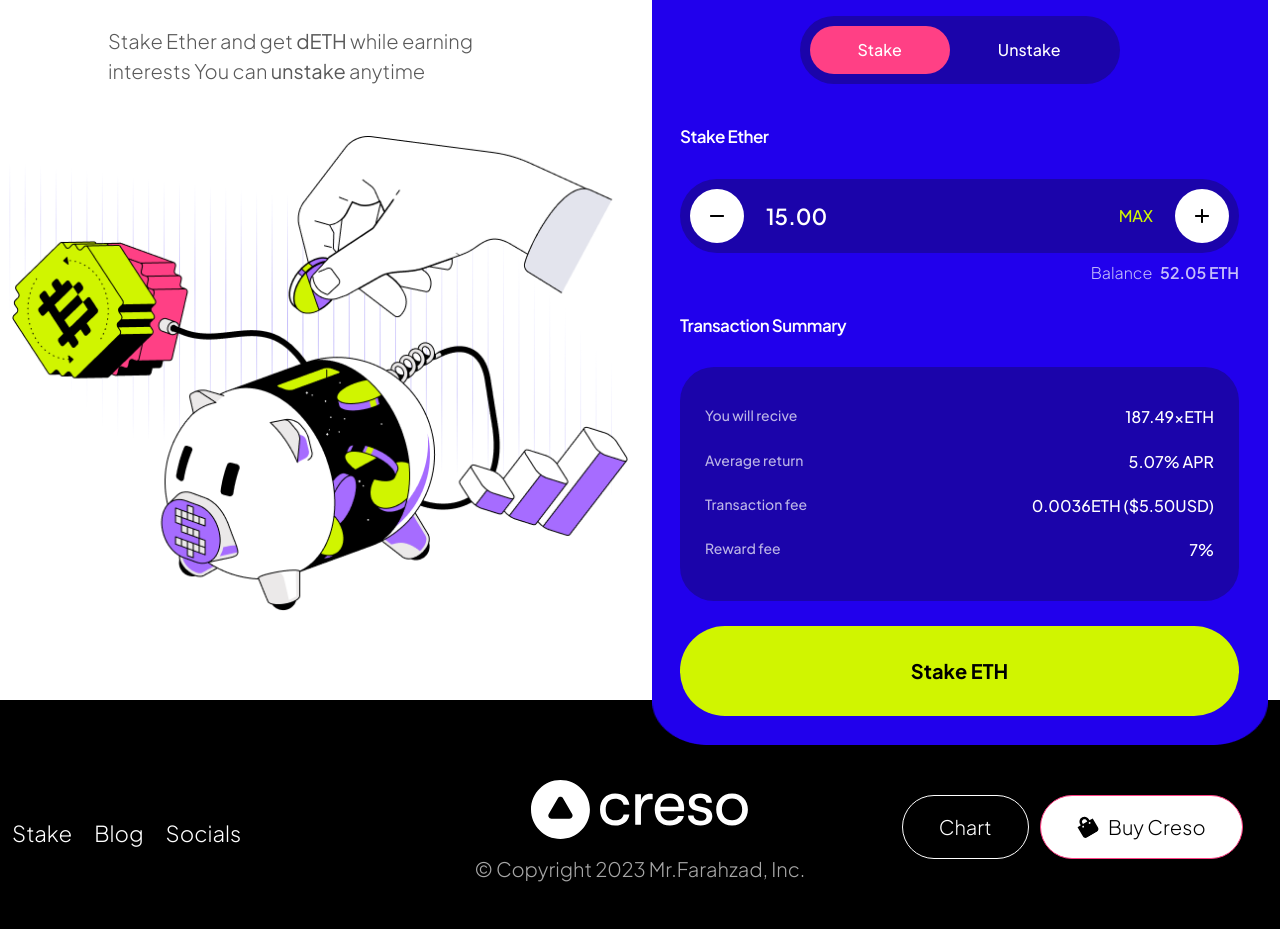
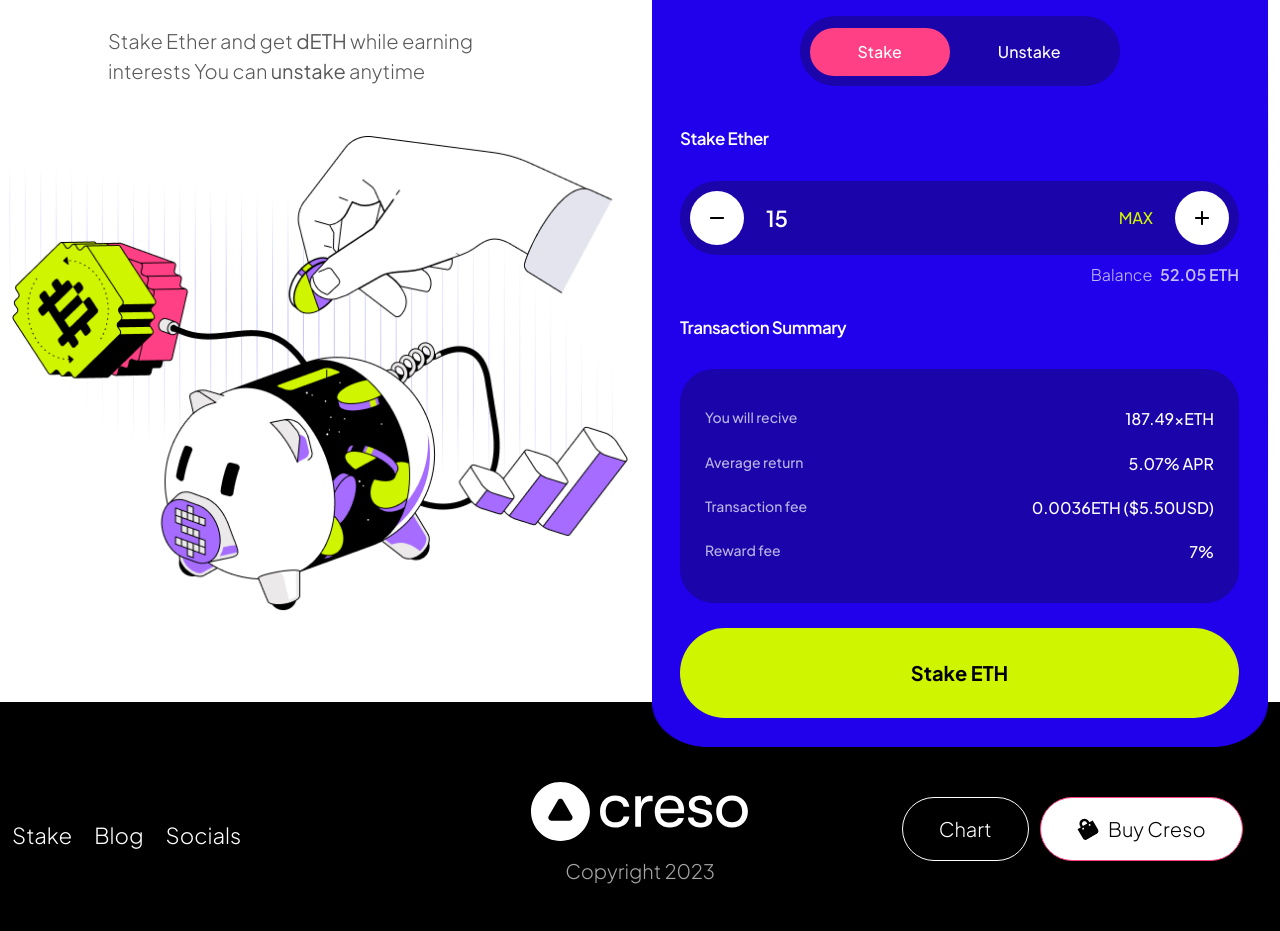
Before and after one commit to imranhwebdev/creso, a React (Vite) app: page /stake in a window 1280 px wide. Shown: the part 344-1275 px from the top of the page. Built offline with nearby package versions, Linux system fonts and the light colour scheme.

Commit message:
'alldone'

```diff
--- a/src/assets/scss/_header.scss
+++ b/src/assets/scss/_header.scss
@@ -93,7 +93,7 @@
 .heading{
     &.fixed{
         position: fixed;
-        background: rgba(255, 255, 255, 0.77);
+        background: rgba(255, 255, 255, 0.934) !important;
         box-shadow: 0px 14px 57px 0px hsla(248, 100%, 72%, 0.167);
         border-bottom: 1px solid rgba(0, 0, 0, 0.1);
         backdrop-filter: blur(16.5px);
@@ -130,7 +130,7 @@
         }
         & .dropdown-menu {
             border-radius: 23px;
-            background: rgba(255, 255, 255, 0.77) !important;
+            background: rgba(255, 255, 255, 0.982) !important;
             box-shadow: 0px 14px 57px 0px rgba(132, 112, 255, 0.44);
             backdrop-filter: blur(16.5px);
             min-width: 236px;
@@ -187,7 +187,7 @@
         top: 70px;
         left: 30px;
         border-radius: 23px;
-        background: rgba(255, 255, 255, 0.77);
+        background: rgba(255, 255, 255, 0.98) !important;
         box-shadow: 0px 14px 57px 0px rgba(132, 112, 255, 0.44);
         backdrop-filter: blur(16.5px);
         padding-top: 32px;
--- a/src/assets/scss/_main.scss
+++ b/src/assets/scss/_main.scss
@@ -814,6 +814,12 @@
     position: relative;
     z-index: 1;
     padding-top: 60px;
+    @include mmd{
+        padding-top: 0;
+    }
+    @include sm{
+        padding-top: 40px;
+    }
     &::before{
         position: absolute;
         content: "";
@@ -841,6 +847,13 @@
         z-index: -1;
     }
     .stakehero-content{
+        @include mmd{
+            display: flex;
+            align-items: end;
+        }
+        @include sm{
+            display: block;
+        }
         & .stakeimg1{
             max-width: 66px;
             margin-top: 20px;
@@ -905,8 +918,10 @@
             padding: 10px;
             margin: 0 auto;
             margin-bottom: 40px;
+            padding-top: 12px;
             @include sm{
                 margin-bottom: 24px;
+                max-width: 230px;
             }
             ul{
                 @include sm{
@@ -922,9 +937,10 @@
                     cursor: pointer;
                     padding: 12px 48px;
                     @include sm{
-                        padding: 8px 31px;
                         font-size: 12px;
-
+                        width: 100px;
+                        padding: 12px 0;
+                        text-align: center;
                     }
 
                 }
@@ -935,7 +951,6 @@
                 li:hover{
                     border-radius: 43.872px;
                     background: #FF4085;
-                    padding: 12px 48px;
                 }
             }
         }
@@ -1140,6 +1155,9 @@
                     font-weight: 300;
                     line-height: 152.5%;
                 }
+                & a:hover{
+                    opacity: .5;
+                }
             }
             @include mmd{
                 text-align: center;
--- a/src/components/Footer.jsx
+++ b/src/components/Footer.jsx
@@ -11,9 +11,9 @@ export default function Footer(){
                     <Col md={12}>
                         <div className="join__menu text-center mb-4">
                             <ul>
-                                <li><a href="/">Stake</a></li>
-                                <li><a href="/">Blog</a></li>
-                                <li><a href="/">Socials</a></li>
+                                <li><a href="/stake">Stake</a></li>
+                                <li><a href="/blog">Blog</a></li>
+                                <li><a href="/socials">Socials</a></li>
                             </ul>
                         </div>
                     </Col>
@@ -28,8 +28,8 @@ export default function Footer(){
             <Row>
                 <Col lg={12}>
                     <div className="footer-content text-center">
-                       <a href="/" className='footer-logo'> <img src={FooterLogo} alt="" /></a>
-                        <p>© Copyright 2023 Mr.farahzad, Inc.</p>
+                        <a href="/" className='footer-logo'> <img src={FooterLogo} alt="" /></a>
+                        <p>Copyright 2023 </p>
                     </div>
                 </Col>
             </Row>
--- a/src/components/Header.jsx
+++ b/src/components/Header.jsx
@@ -20,16 +20,6 @@ export default function Header(){
     const setMobile = () => {
         setIsMobile(!isMobile);}
 
-
-    const [fix, setFix] = useState(false)
-    function setFixed(){
-        if(window.scrollY >= 100){
-            setFix(true)
-        }else{
-            setFix(false)
-        }
-    }
-    window.addEventListener("scroll", setFixed);
     const [activeSocial, setActiveSocial] = useState({
         title:'ETH',
         img:Eth
@@ -56,7 +46,7 @@ export default function Header(){
         setActiveSocial(e)
     }
     return(
-        <header className={fix ? 'heading fixed' : 'heading'}>
+        <header className="heading">
             <Navbar collapseOnSelect expand="lg">
                 <Container>
                     <div className='d-flex'>
@@ -69,9 +59,9 @@ export default function Header(){
                     </div>
                     <Navbar.Collapse id="responsive-navbar-nav">
                         <Nav className="ms-auto">
-                            <NavLink to="stake"  spy={true} smooth={true} offset={50} duration={500} >Stake</NavLink>
-                            <NavLink to="blog" spy={true} smooth={true} offset={50} duration={500} >Blog</NavLink>
-                            <NavLink to="socials" spy={true} smooth={true} offset={50} duration={500} >Socials</NavLink>
+                            <NavLink to="/stake">Stake</NavLink>
+                            <NavLink to="/blog">Blog</NavLink>
+                            <NavLink to="/socials">Socials</NavLink>
                         </Nav>
                     </Navbar.Collapse>
                     <div className='header-buttons d-flex align-items-center'>
@@ -110,9 +100,9 @@ export default function Header(){
                         </Dropdown>
                         <div className="mobile__menu">
                             <ul>
-                                <li><NavLink to="stake"  spy={true} smooth={true} offset={50} duration={500} >Stake</NavLink></li>
-                                <li><NavLink to="blog" spy={true} smooth={true} offset={50} duration={500} >Blog</NavLink></li>
-                                <li><NavLink to="socials" spy={true} smooth={true} offset={50} duration={500} >Socials</NavLink></li>
+                                <li><NavLink to="/stake">Stake</NavLink></li>
+                                <li><NavLink to="/blog">Blog</NavLink></li>
+                                <li><NavLink to="/socials">Socials</NavLink></li>
                             </ul>
                         </div>
                         <div className="header__social__icon">
--- a/src/components/StakeFooter.jsx
+++ b/src/components/StakeFooter.jsx
@@ -20,7 +20,7 @@ export default function Footer(){
                 <Col lg={4} className='order-3 order-lg-2 mt-4 mt-lg-0'>
                     <div className="footer-middle text-center">
                        <a href="/" className='footer-logo'> <img src={FooterLogo} alt="" /></a>
-                        <p>© Copyright 2023 Mr.farahzad, Inc.</p>
+                        <p>Copyright 2023</p>
                     </div>
                 </Col>
                 <Col lg={4} className='order-2 order-lg-3'>
--- a/src/components/StakeHero.jsx
+++ b/src/components/StakeHero.jsx
@@ -1,10 +1,17 @@
-import React from 'react';
+import React, { useState } from 'react';
 import { Col, Container, Row } from 'react-bootstrap'
 import StakeImg1 from '../assets/img/stakehero-img1.png'
 import Stakeheroimg from '../assets/img/stake-left-img.png'
 import Dash from '../assets/img/dash.png'
 import Plus from '../assets/img/plus-02.png'
 const StakeHero = () => {
+    const [counter, setCounter] = useState(15);
+    const incrementHandler = () => {
+        setCounter((val) => val + 1);
+    };
+    const decrementHandler = () => {
+        setCounter((val) => val - 1)
+    }
     return (
             <div className="stake__hero">
             <Container>
@@ -37,14 +44,14 @@ const StakeHero = () => {
                                 <h4 className='stake__box_title'>Stake Ether</h4>
                                 <div className="stake__ether_box">
                                         <div className="minus">
-                                            <figure>
+                                            <figure onClick={decrementHandler}>
                                                 <img src={Dash} alt="" />
                                             </figure>
-                                            <span>15.00</span>
+                                            <span>{counter}</span>
                                         </div>
                                         <div className="max">
                                             <span className='yellow'>MAX</span>
-                                            <figure>
+                                            <figure onClick={incrementHandler}>
                                                 <img src={Plus} alt="" />
                                             </figure>
                                         </div>
```
